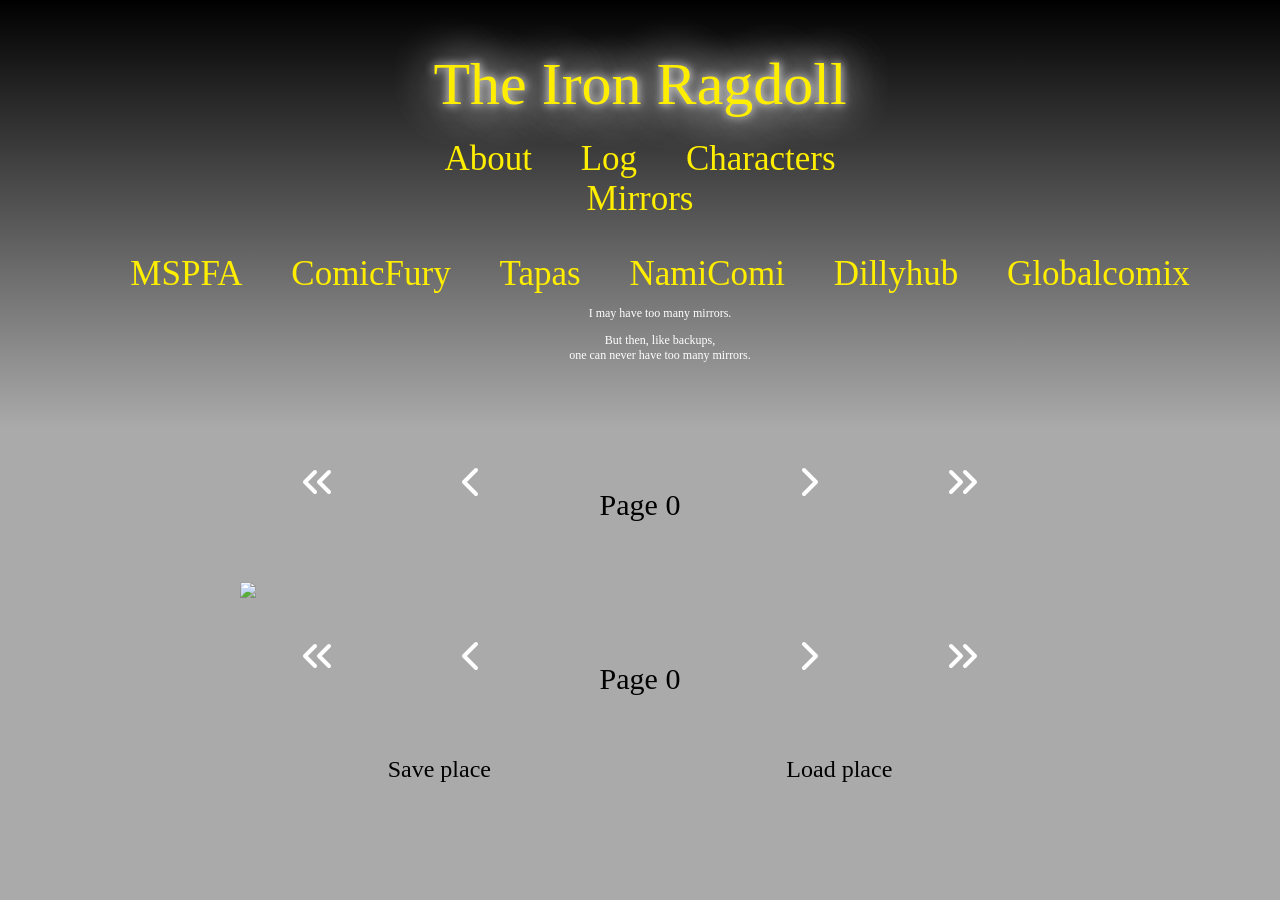
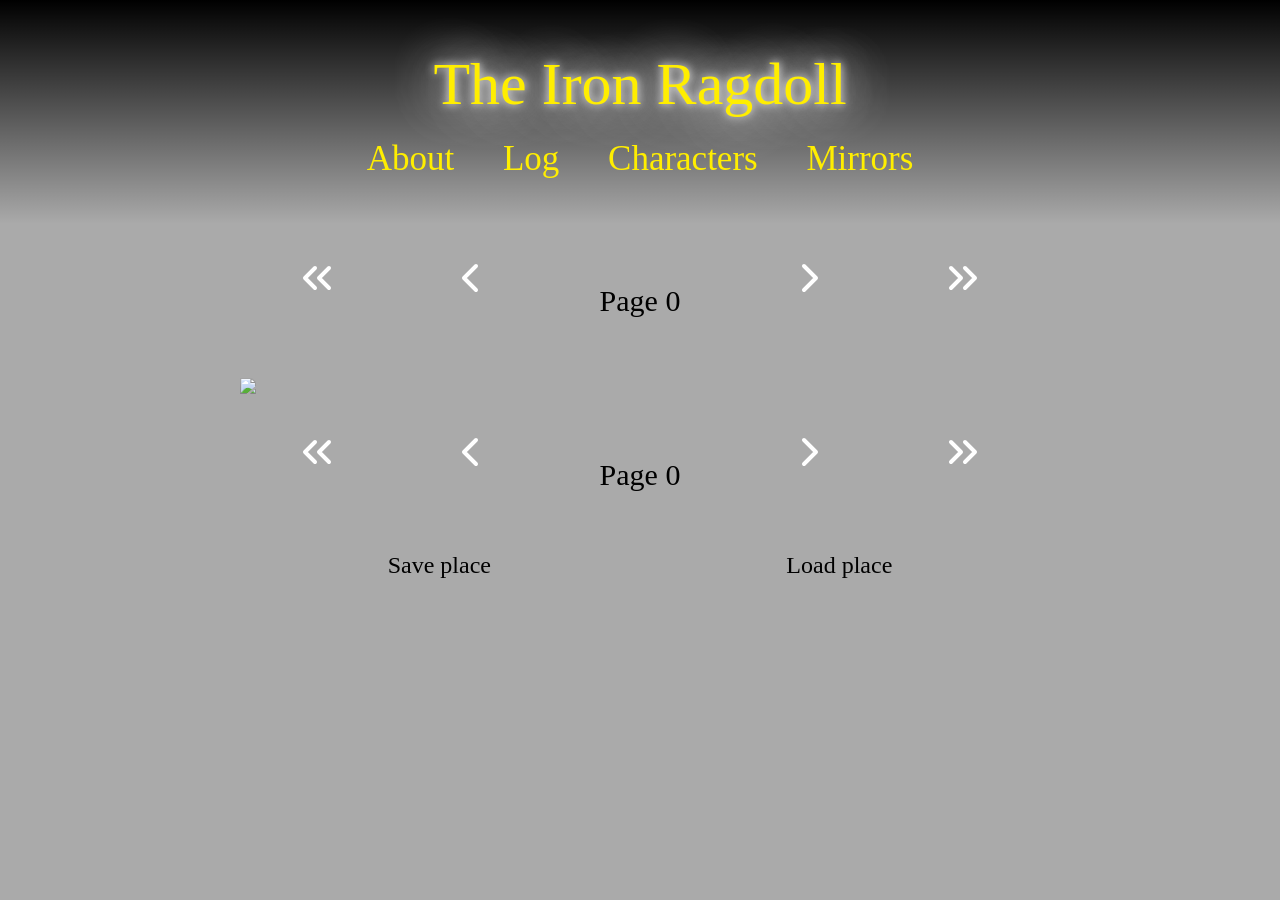

dropdown menu

--- a/style.css
+++ b/style.css
@@ -36,6 +36,7 @@ a:hover {
 #linx {
 	font-size: 35px;
 	margin: 15px;
+	position: relative;
 }
 #linx a {
 	padding: 20px;
@@ -43,6 +44,27 @@ a:hover {
 }
 #linx a:hover {
 	text-shadow: 0px 0px 10px #fff, 1px 1px 50px #fff, -1px -1px 50px #fff;
+}
+.dpdn {
+	display: inline-block;
+}
+.dpdn > a {
+	cursor: default;
+}
+.dpdn-ul {
+	display: none;
+	font-size: 24px;
+	margin: 0;
+	padding: 10px 0;
+	position: absolute;
+	width: 133px; /* how do you sync width w/ only css? */
+}
+.dpdn-ul a {
+	display: block;
+	padding: 10px 0 !important;
+}
+.dpdn:hover .dpdn-ul {
+	display: block;
 }
 #comic {
 	margin: auto;
